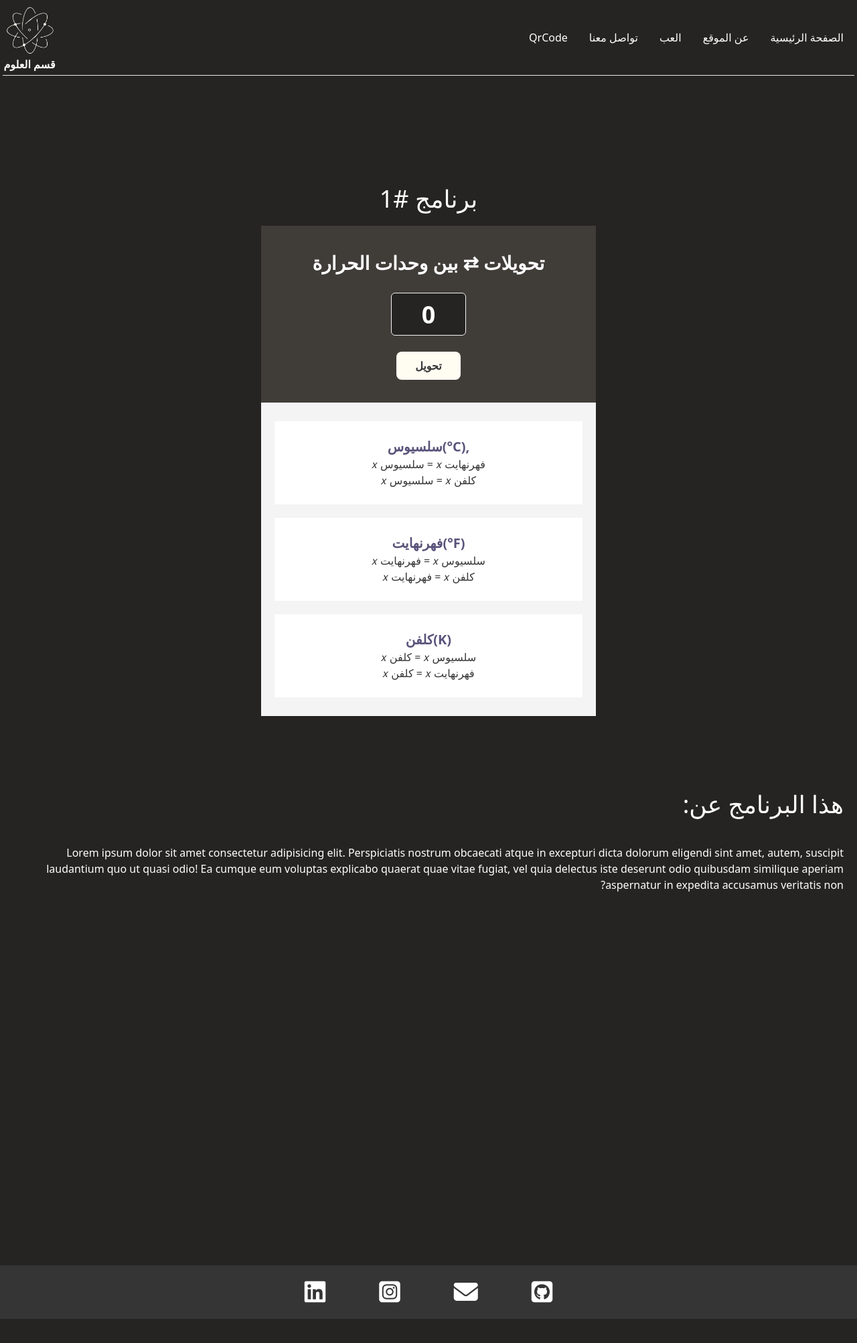
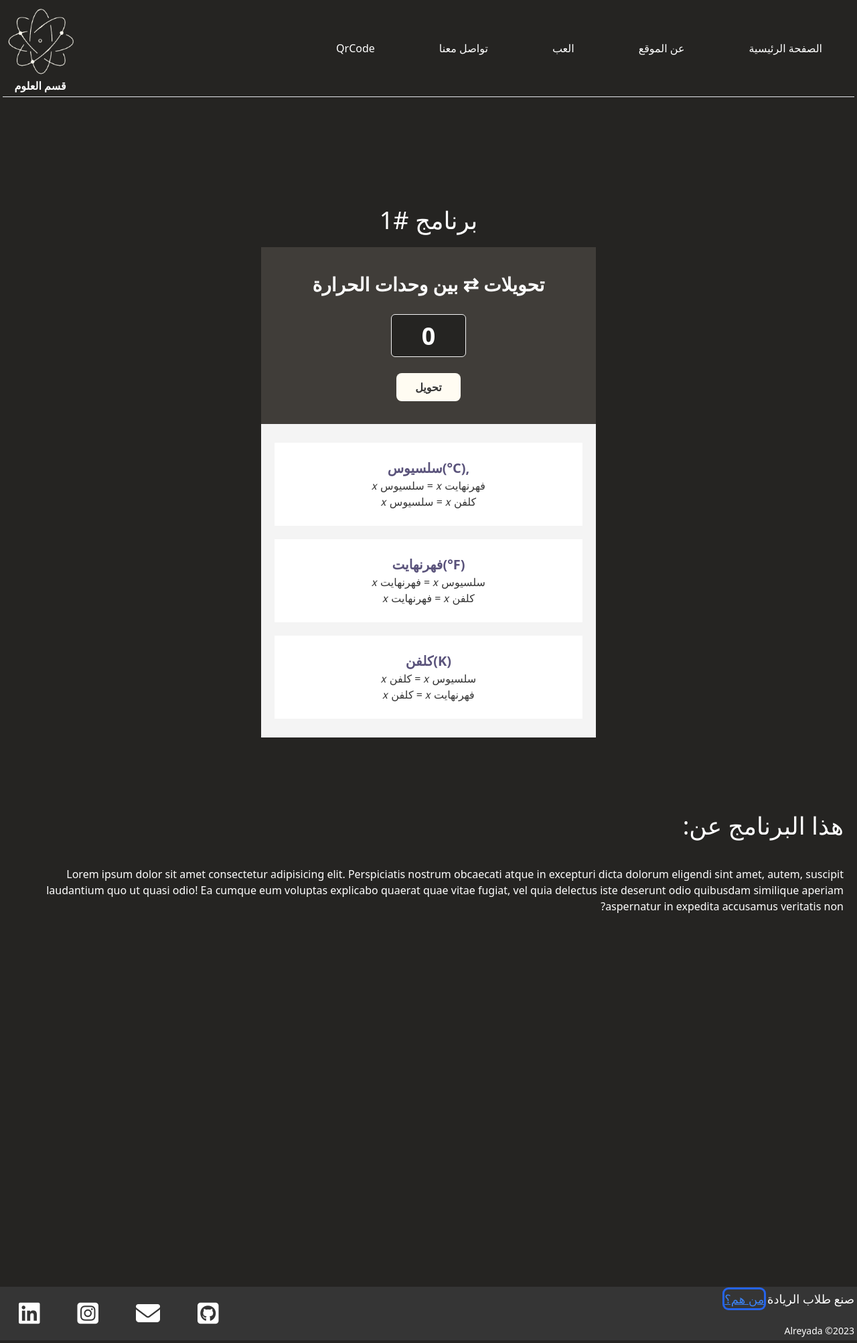
Before and after one commit to D-Yusuf/PhysicsProject2-Heat, a website built with Vite: page app/index.html in a window 1280 px wide. Shown: the whole page at 67% size. Before the commit the page ends 1973 px from the top, so only its background shows below. Built offline with nearby package versions, Linux system fonts and the light colour scheme.

Commit message:
insane contact bar (im the best)

```diff
--- a/app/index.html
+++ b/app/index.html
@@ -23,7 +23,7 @@
     <nav class="z-10 sticky block bg-black-grey top-0 rounded-sm sm:mx-1 max-w-screen">
       <div class="flex flex-row items-center text-center justify-between">
         <!-- Logo -->
-        <div class="w-20">
+        <div class="w-20 lg:w-24 xl:w-28">
           <a href="#main">
             <img src="./images/logo.png" alt="Logo" class="rounded-full" />
           </a>
@@ -36,11 +36,11 @@
             class="flex justify-around md:flex-row"
             dir="rtl"
           >
-            <li class="mx-4"><a href="#main">الصفحة الرئيسية</a></li>
-            <li class="mx-4"><a href="#about">عن الموقع</a></li>
-            <li class="mx-4"><a href="./src/game.html">العب</a></li>
-            <li class="mx-4"><a href="#contact">تواصل معنا</a></li>
-            <li class="mx-4"><a href="./src/code.html">QrCode</a></li>
+            <li class="lg:mx-8 xl:mx-12 mx-4"><a href="#main">الصفحة الرئيسية</a></li>
+            <li class="lg:mx-8 xl:mx-12 mx-4"><a href="#about">عن الموقع</a></li>
+            <li class="lg:mx-8 xl:mx-12 mx-4"><a href="https://itch.io">العب</a></li>
+            <li class="lg:mx-8 xl:mx-12 mx-4"><a href="#contact">تواصل معنا</a></li>
+            <li class="lg:mx-8 xl:mx-12 mx-4"><a href="./src/code.html">QrCode</a></li>
           </ul>
         </div>
         <!--// Normal menu //-->
@@ -78,7 +78,7 @@
             <li
               class="hover:bg-info active:font-bold transition-all duration-500 w-full"
             >
-              <a class="block py-20" href="./src/game.html">العب</a>
+              <a class="block py-20" href="https://itch.io">العب</a>
             </li>
             <li
               class="hover:bg-info active:font-bold transition-all duration-500 w-full"
@@ -180,30 +180,30 @@
     <!-- CONTACT US -->
     <div
       id="contact"
-      class="grow flex items-center flex-col bg-info relative bottom-0 right-0 sm:py-5 py-2"
+      class="grow flex flex-col bg-info relative bottom-0 right-0 md:py-5 py-2"
     >
       <!-- <h1 class="text-4xl self-end md:text-lg relative top-0 right-0" dir="rtl">تواصلوا معنا عبر:</h1> -->
-      <!-- <p id="copyright" class="fixed md:mx-2 mx-1 md:text-sm text-[10px] bottom-0 top-32 left-0">Alreyada ©<span id="year">2020</span></p> -->
 
-      <ul class="flex w-1/2 items-center justify-center">
-        <li id="linkedin" class="mx-10">
+      <!-- SOCIAL MEDIA ACCOUNTS -->
+      <ul class="flex self-start items-center justify-center">
+        <li id="linkedin" class="md:mx-5 mx-3 lg:mx-7">
           <a target="_blank" href="https://www.linkedin.com/in/yusuf-alnasiri-4b4546238/"
           ><i class="fa-brands fa-linkedin hover:text-gray-white text-4xl"></i
             ></a>
           </li>
-        <li id="instagram" class="mx-10">
+          <li id="instagram" class="md:mx-5 mx-3 lg:mx-7">
             <a target="_blank" href="#"
             ><i
             class="fa-brands fa-square-instagram hover:text-gray-white text-4xl"
             ></i
             ></a>
           </li>
-        <li id="e-mail" class="mx-10">
+          <li id="e-mail" class="md:mx-5 mx-3 lg:mx-7">
             <a target="_blank" href="#"
             ><i class="fa-solid fa-envelope hover:text-gray-white text-4xl"></i
               ></a>
             </li>
-        <li id="github" class="mx-10">
+            <li id="github" class="md:mx-5 mx-3 lg:mx-7">
               <a target="_blank" href="https://github.com/D-Yusuf"
               ><i
               class="fa-brands fa-square-github hover:text-gray-white text-4xl"
@@ -211,6 +211,16 @@
               ></a>
             </li>
           </ul>
+          <!--// SOCIAL MEDIA ACCOUNTS //-->
+          <!-- Extras -->
+          <div dir="rtl" class="flex absolute md:text-lg text-base top-1 right-1">
+            صنع طلاب الريادة&nbsp;
+            <a class="underline text-blue-500 ring ring-blue-600 rounded-md" href="">
+              من هم؟
+          </a>
+          </div>
+          <p id="copyright" class="absolute md:text-sm text-[10px] bottom-1 right-1">Alreyada ©<span id="year">2020</span></p>
+          <!--// Extras //-->
         </div>
         <!--// CONTACT US //-->
 
--- a/app/vite.config.js
+++ b/app/vite.config.js
@@ -6,7 +6,7 @@ export default defineConfig({
     rollupOptions: {
       input: {
         main: 'index.html',
-        game: 'src/game.html',
+        credits: 'src/credits.html',
         code: 'src/code.html',
         calculator: 'src/js/calculator.js',
         // entry: 'main.js',
```
Also changed, not shown: app/src/credits.html (renamed from app/src/game.html). Lines whose indentation alone changed are shown as unchanged.
